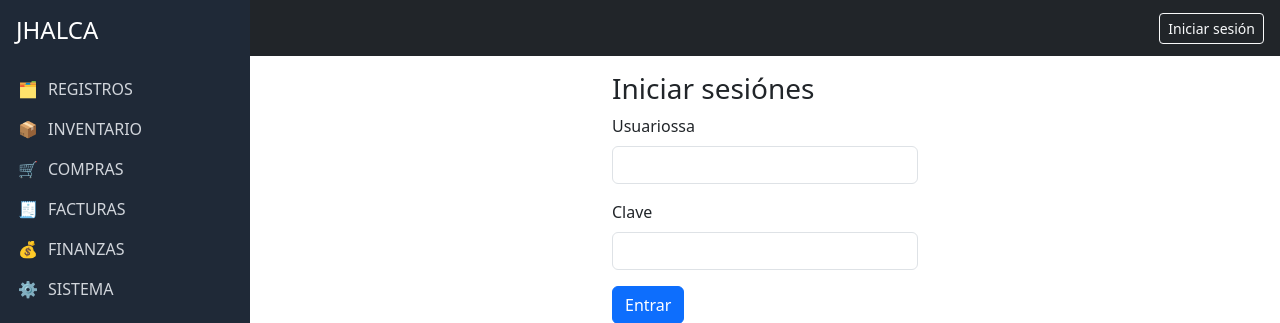
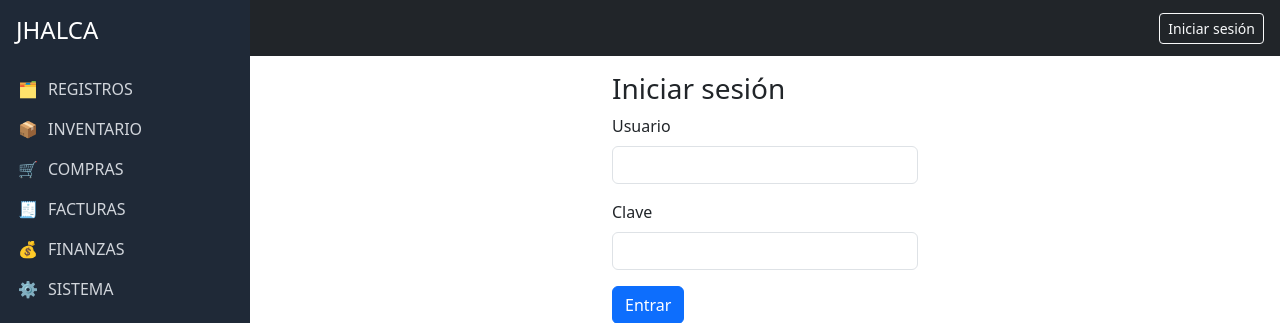
Before and after one commit to carlostsosac/jhalca, a Flask app: page /login in a window 1280 px wide. Shown: the top 323 px of the page. Run offline with Flask 3, Linux system fonts and the light colour scheme.

Commit message:
202511050856

```diff
--- a/templates/login.html
+++ b/templates/login.html
@@ -2,10 +2,10 @@
 {% block content %}
 <div class="row justify-content-center">
   <div class="col-md-4">
-    <h3>Iniciar sesiónes</h3>
+    <h3>Iniciar sesión</h3>
     <form method="post">
       <div class="mb-3">
-        <label class="form-label">Usuariossa</label>
+        <label class="form-label">Usuario</label>
         <input name="username" class="form-control" required>
       </div>
       <div class="mb-3">
```
